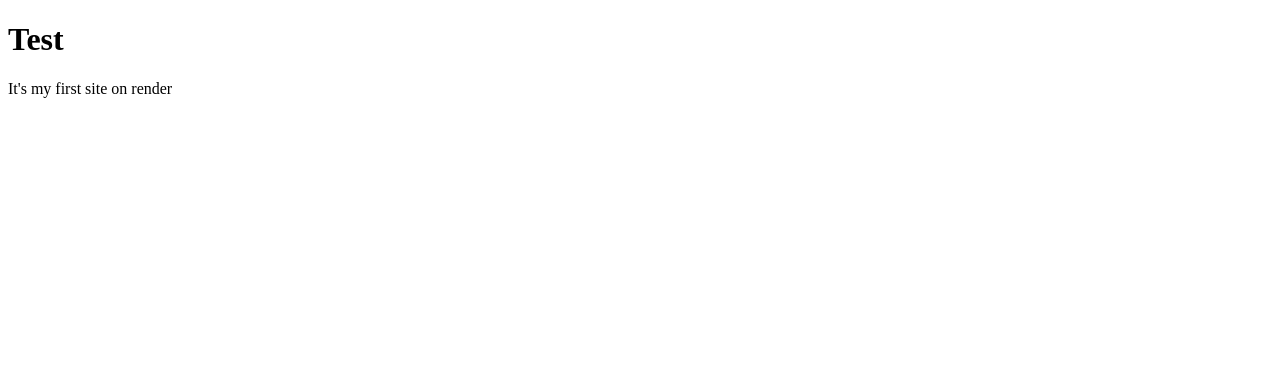
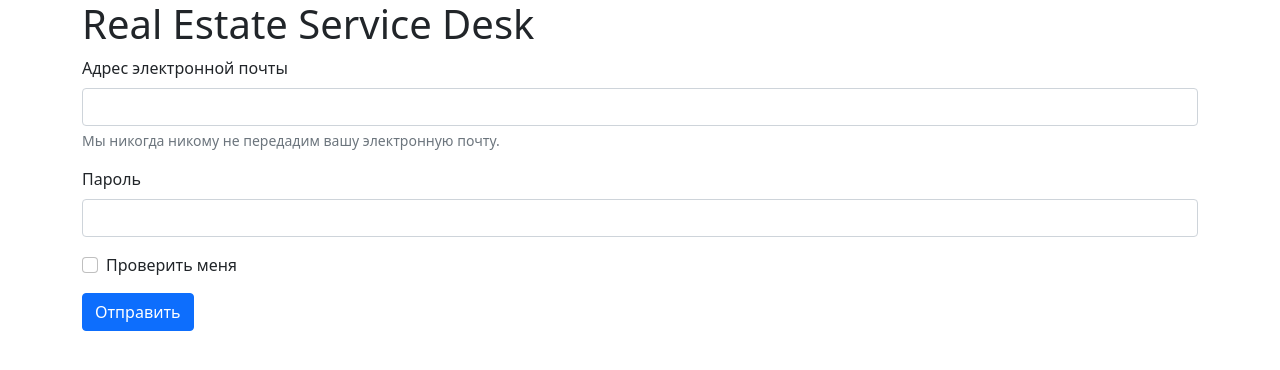
Before and after one commit to dinezzz87/energy, a plain HTML site: page index.html in a window 1280 px wide. Drawn offline with nearby package versions, Linux system fonts and the light colour scheme.

Commit message:
Update index.html

```diff
--- a/index.html
+++ b/index.html
@@ -1,16 +1,33 @@
 <!DOCTYPE html>
 <html lang="en">
-
 <head>
     <meta charset="UTF-8">
     <meta http-equiv="X-UA-Compatible" content="IE=edge">
     <meta name="viewport" content="width=device-width, initial-scale=1.0">
+    <link href="https://cdn.jsdelivr.net/npm/bootstrap@5.0.2/dist/css/bootstrap.min.css" rel="stylesheet" integrity="sha384-EVSTQN3/azprG1Anm3QDgpJLIm9Nao0Yz1ztcQTwFspd3yD65VohhpuuCOmLASjC" crossorigin="anonymous">
     <title>TEST</title>
 </head>
+<body>
 
-<body>
-    <h1 class="test">Test</h1>
-    <p>It's my first site on render</p>
+
+    <div class="container-sm">
+    <h1>Real Estate Service Desk</h1>
+    <form>
+        <div class="mb-3">
+          <label for="exampleInputEmail1" class="form-label">Адрес электронной почты</label>
+          <input type="email" class="form-control" id="exampleInputEmail1" aria-describedby="emailHelp">
+          <div id="emailHelp" class="form-text">Мы никогда никому не передадим вашу электронную почту.</div>
+        </div>
+        <div class="mb-3">
+          <label for="exampleInputPassword1" class="form-label">Пароль</label>
+          <input type="password" class="form-control" id="exampleInputPassword1">
+        </div>
+        <div class="mb-3 form-check">
+          <input type="checkbox" class="form-check-input" id="exampleCheck1">
+          <label class="form-check-label" for="exampleCheck1">Проверить меня</label>
+        </div>
+        <button type="submit" class="btn btn-primary">Отправить</button>
+      </form>
+    </div>
 </body>
-
 </html>
```
